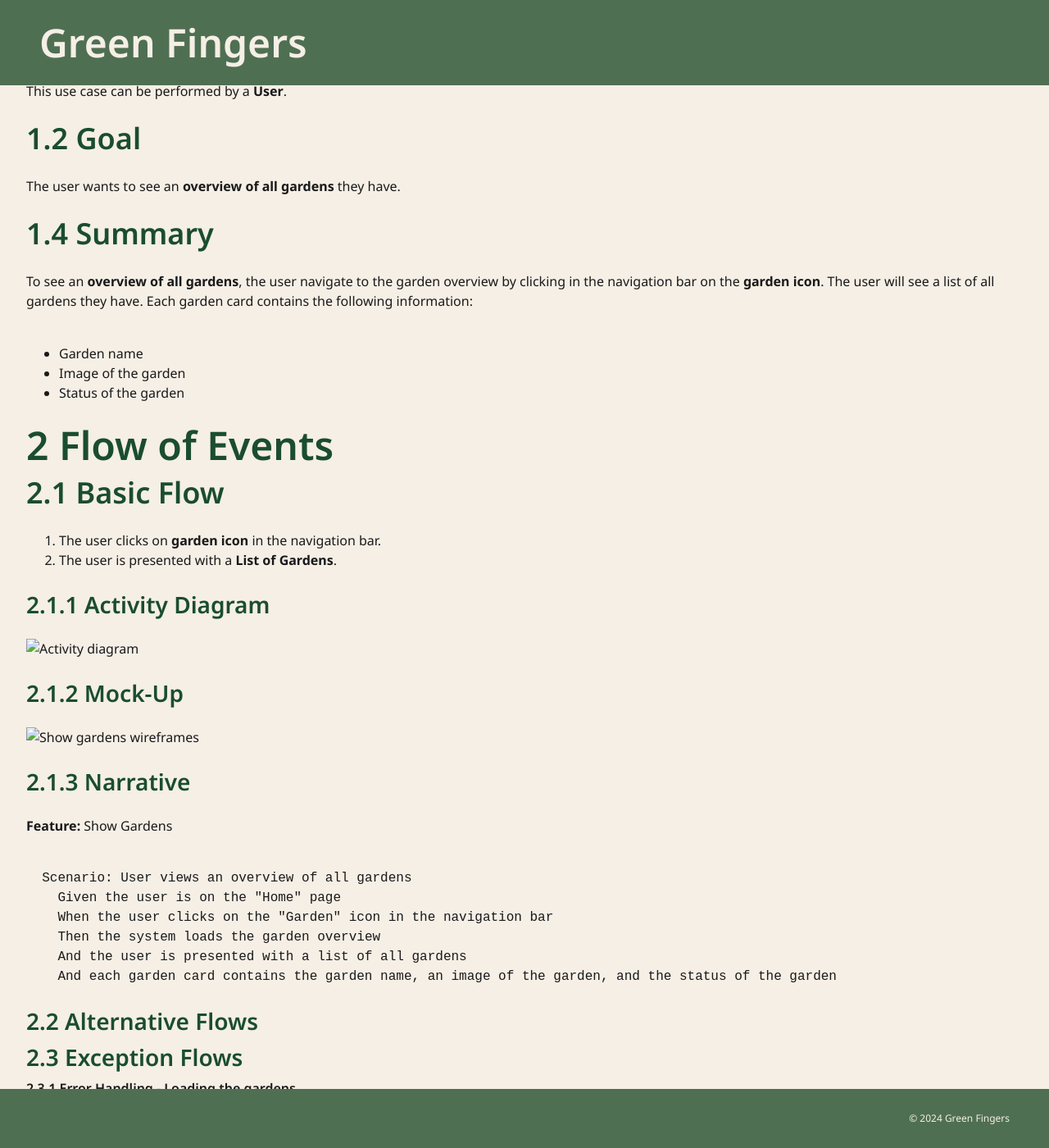
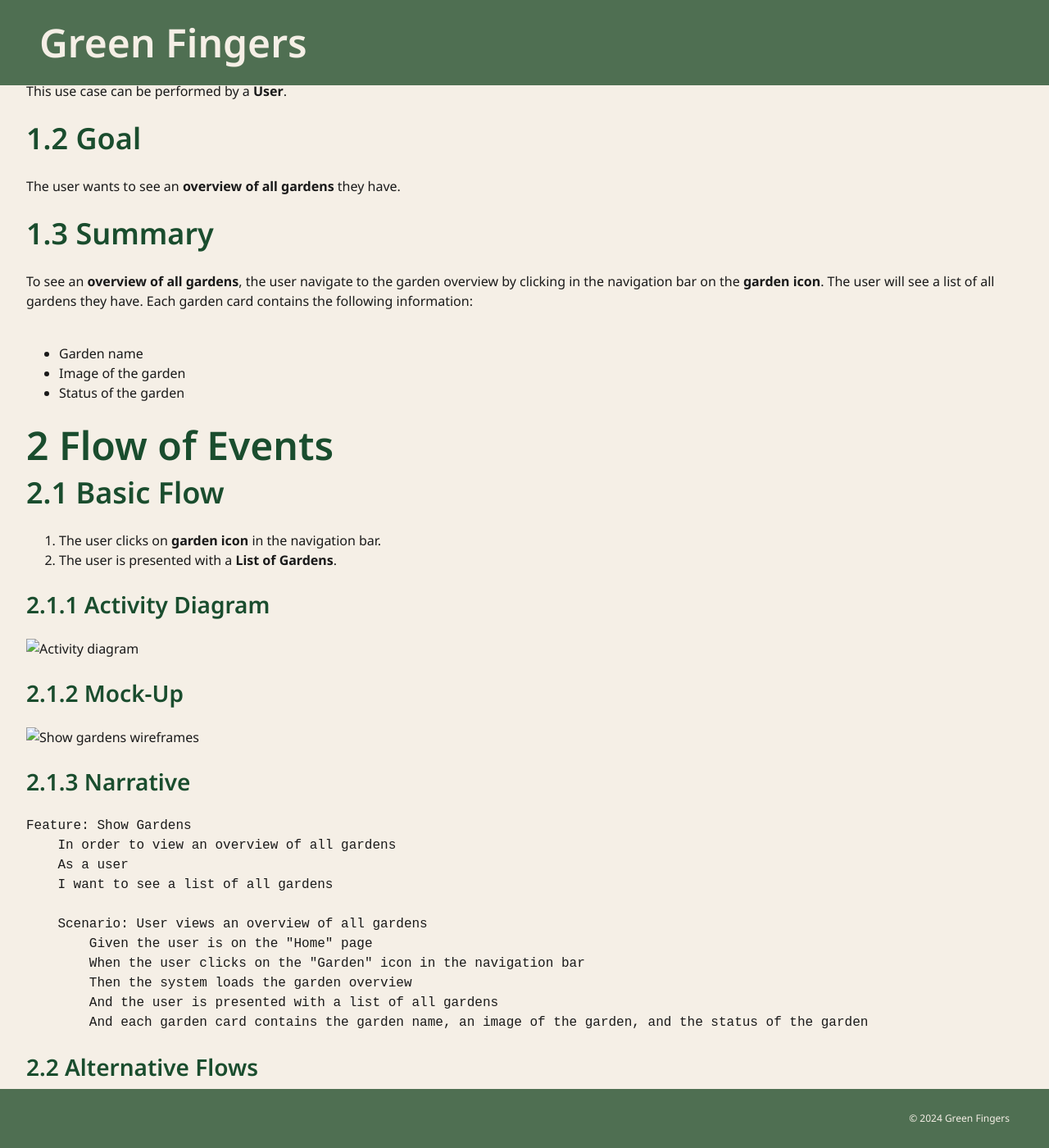
Before and after one commit to Green-Fingers-App/gardeningApp, a Jekyll site: the page built from docs/usecases/showGardens.md, in a window 1280 px wide and 1400 px high, scrolled down 530 px. Shown: the whole window at 82% size. Built offline with Jekyll 4.4.1, drawn with Linux system fonts in a browser that asks for light colours; our own code applies the rules of GitHub Pages for plain Markdown files.

Commit message:
Add description to UC show garden narrative

````diff
--- a/docs/usecases/showGardens.md
+++ b/docs/usecases/showGardens.md
@@ -8,7 +8,7 @@ This use case can be performed by a **User**.
 
 The user wants to see an **overview of all gardens** they have.
 
-## 1.4 Summary
+## 1.3 Summary
 
 To see an **overview of all gardens**, the user navigate to the garden overview by clicking in the navigation bar on the **garden icon**. The user will see a list of all gardens they have. Each garden card contains the following information:
 
@@ -33,15 +33,19 @@ To see an **overview of all gardens**, the user navigate to the garden overview
 
 ### 2.1.3 Narrative
 
-**Feature:** Show Gardens
 
 ```gherkin
-  Scenario: User views an overview of all gardens
-    Given the user is on the "Home" page
-    When the user clicks on the "Garden" icon in the navigation bar
-    Then the system loads the garden overview
-    And the user is presented with a list of all gardens
-    And each garden card contains the garden name, an image of the garden, and the status of the garden
+Feature: Show Gardens
+    In order to view an overview of all gardens
+    As a user
+    I want to see a list of all gardens
+
+    Scenario: User views an overview of all gardens
+        Given the user is on the "Home" page
+        When the user clicks on the "Garden" icon in the navigation bar
+        Then the system loads the garden overview
+        And the user is presented with a list of all gardens
+        And each garden card contains the garden name, an image of the garden, and the status of the garden
 ```
 
 ### 2.2 Alternative Flows
````
